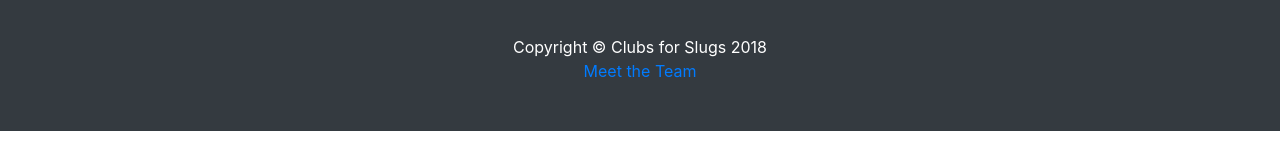
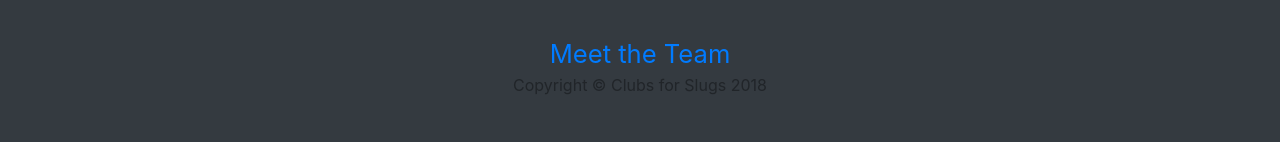
Before and after one commit to katekaho/clubs-for-slugs, a plain HTML site: page slugplug.html in a window 1280 px wide. Shown: the part 1330-1472 px from the top of the page. Drawn offline with Linux system fonts and the light colour scheme.

Commit message:
updated footer of slug plug page

```diff
--- a/slugplug.html
+++ b/slugplug.html
@@ -315,11 +315,23 @@
 <!-- /.container -->
 
 <!-- Footer -->
-<footer class="py-5 bg-dark">
-  <div class="container">
-    <p class="m-0 text-center text-white">Copyright &copy; Clubs for Slugs 2018</p>
-    <p class="m-0 text-center text-white"><a href="meet-the-team.html">Meet the Team</a></p>
-</div>
+    <footer class="py-5 bg-dark">
+      <style>
+        a:visited {
+            color: white;
+        }
+        a:hover {
+            color: yellow;
+            text-decoration: none;
+        }
+
+      </style>
+      <div class="container">
+        <p class="m-0 text-center"; style="font-size:160%;"><a href="meet-the-team.html">Meet the Team</a></p>
+        <p class="m-0 text-center text-blue">Copyright &copy; Clubs for Slugs 2018</p>
+      </div>
+      <!-- /.container -->
+    </footer>
 <!-- /.container -->
 </footer>
 
```
